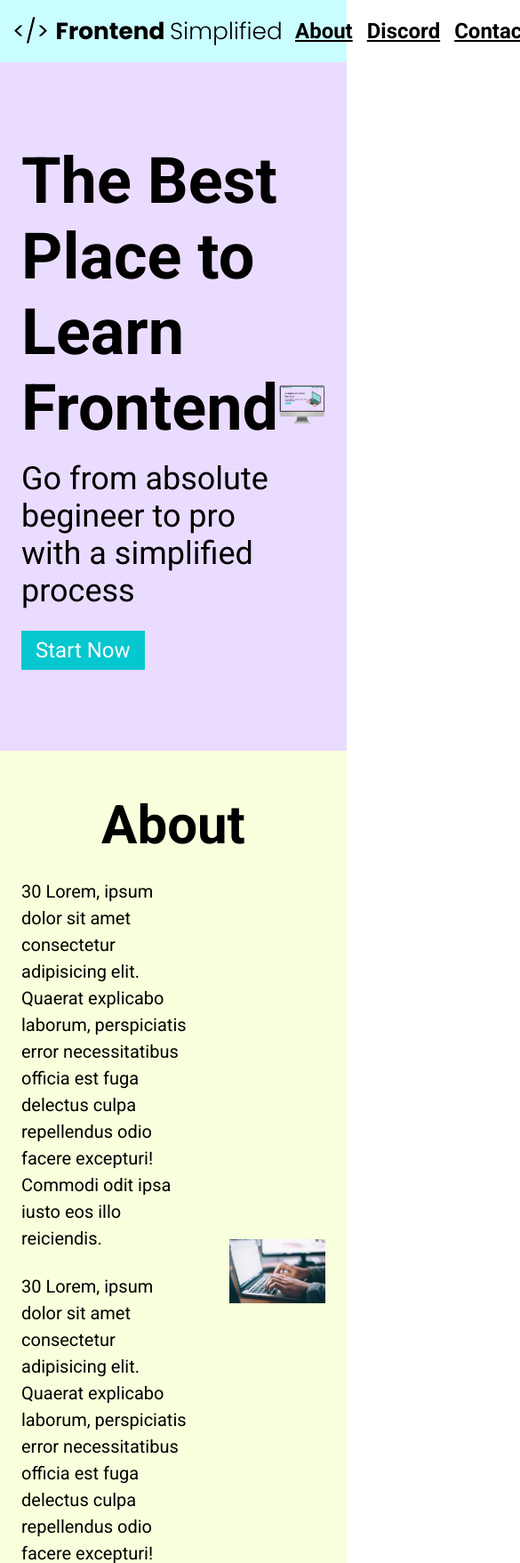
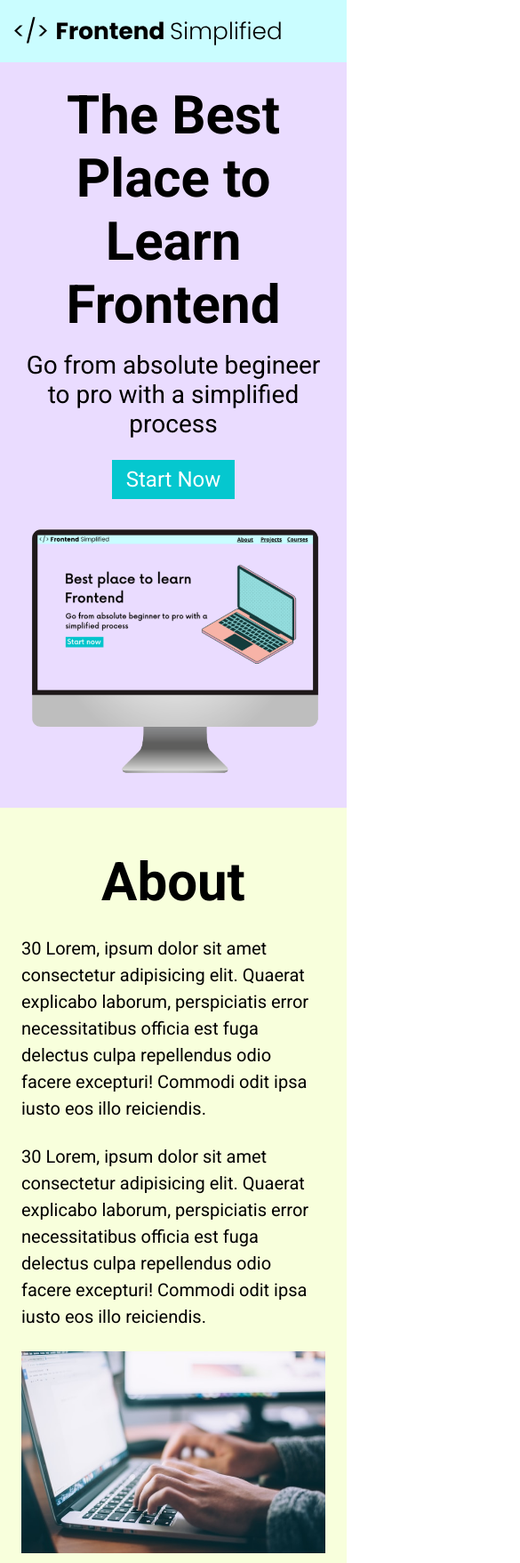
Before and after one commit to Sasis1234/First-Site-Mini-Project, a plain HTML site: page index.html in a window 390 px wide. Shown: the top 1757 px of the page at 89% size, 585 px wide, since content can reach past the window. Drawn offline with Linux system fonts and the light colour scheme.

Commit message:
Made site more mobile responsive

```diff
--- a/index.html
+++ b/index.html
@@ -19,10 +19,10 @@
         </nav>
         <header>
             <div class="row">
-                <div>
+                <div class="home_description">
                     <h1>The Best Place to Learn Frontend</h1>
                     <p class="subheader">Go from absolute begineer to pro with a simplified process</p>
-                    <button>Start Now</button>
+                    <button class="homebutton">Start Now</button>
                 </div>
                 <div>
                     <figure>
--- a/styles.css
+++ b/styles.css
@@ -127,6 +127,7 @@ form {
   flex-direction: column;
   max-width: 600px;
   margin: 0 auto;
+  padding: 0 24px;
 }
 
 input,
@@ -155,3 +156,78 @@ footer {
 .footerlink {
   padding: 0 16px;
 }
+
+@media (max-width: 728px){
+  .row {
+    flex-direction: column;
+  }
+
+  .home_description {
+    margin-bottom: 24px;
+    display: flex;
+    flex-direction: column;
+    align-items: center;
+  }
+
+  h1 {
+    text-align: center;
+    font-size: 60px;
+  }
+
+  .subheader {
+    text-align: center;
+    font-size: 28px;
+  }
+
+  .homebutton{
+    max-width: 240px;
+  }
+
+  ul {
+    display: none;
+  }
+
+  .section_description {
+    flex-direction: column;
+  }
+
+  .section_description {
+    width: 100%;
+  }
+
+  .imgwrap {
+    width: 100%;
+  }
+
+  .description {
+    width: 100%;
+  }
+
+  #discord .section_description {
+    flex-direction: column-reverse;
+  }
+
+  .footer-logo {
+    max-width: 360px;
+  }
+
+  footer {
+    padding: 48px 24px;
+  }
+
+  footer ul {
+    display: contents;
+    display: flex;
+    flex-wrap: wrap;
+    justify-content: center;
+  }
+
+  li {
+    padding: 0 4px;
+    font-size: 18px;
+    margin-bottom: 4px;
+  }
+
+  header {
+    height: auto;
+  }
```
